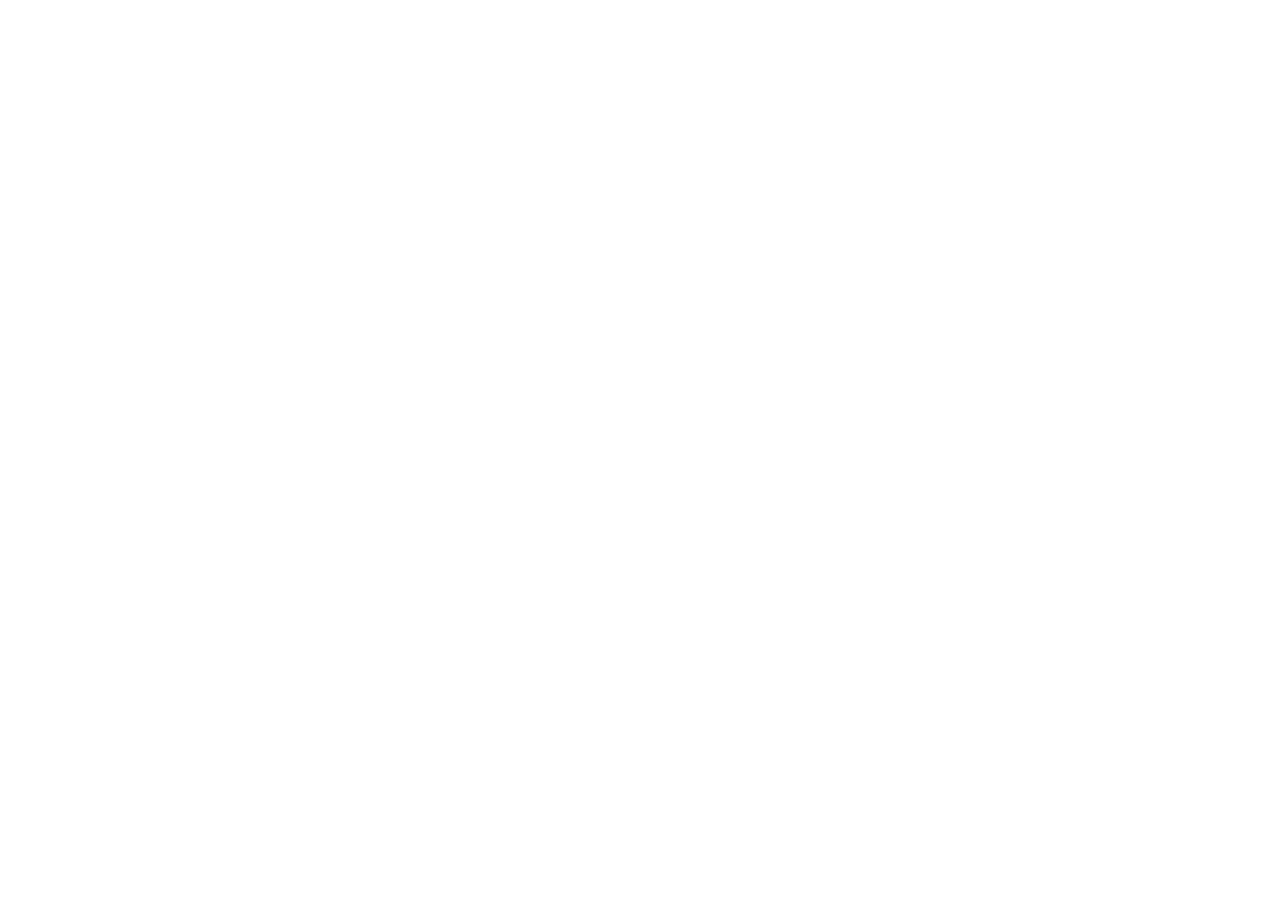
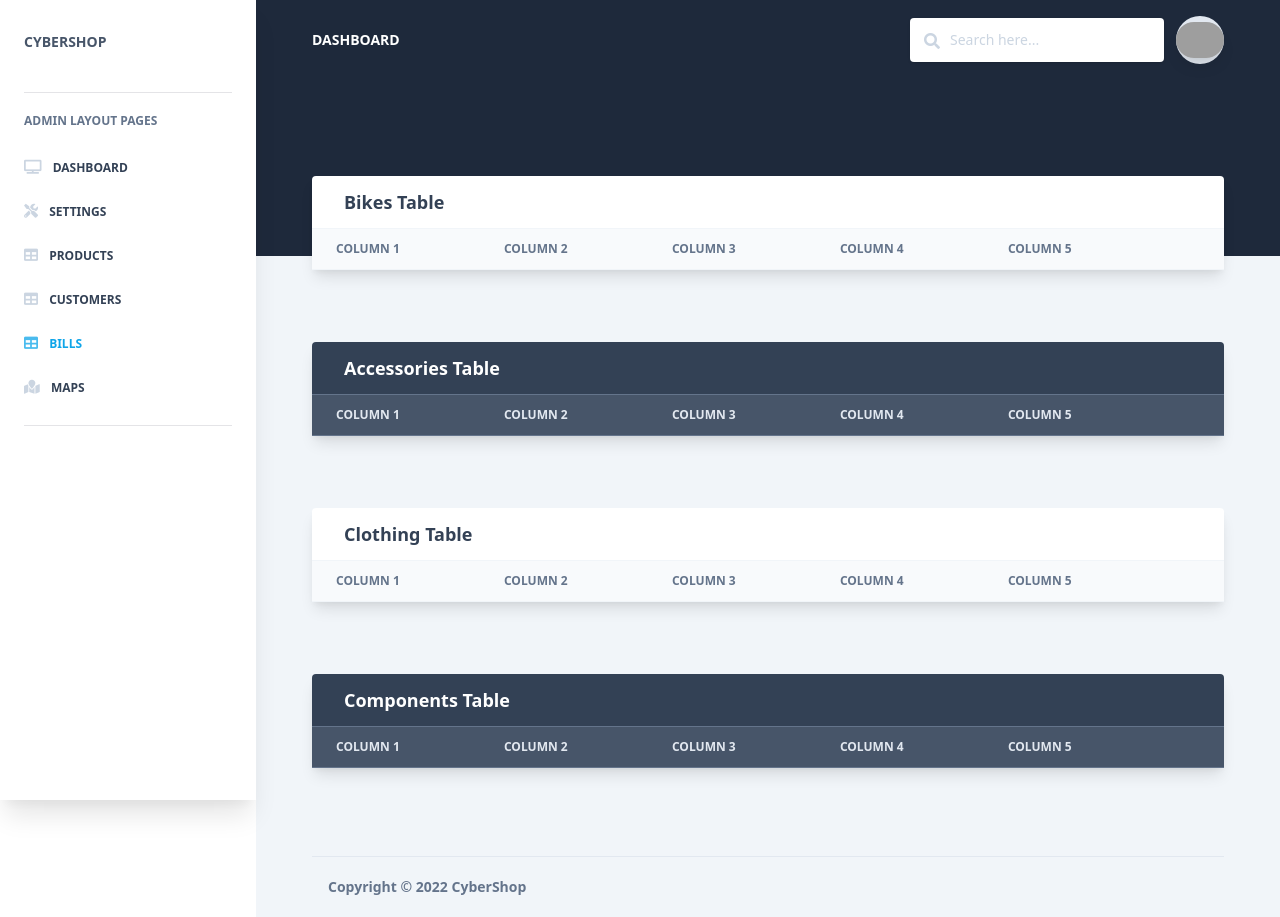
Before and after one commit to Ons-bm/Shoppy, a Next.js app: page /admin/admin/bills in a window 1280 px wide. Before the commit this address had no page. Before the commit the page ends 800 px from the top, so only its background shows below. Built offline with nearby package versions, Linux system fonts and the light colour scheme; grey boxes are pictures that could not be loaded.

Commit message:
Add admin pages

```diff
--- /dev/null
+++ b/pages/admin/admin/bills.js
@@ -0,0 +1,30 @@
+import React from "react";
+// components
+
+import CardTable from "components/Cards/CardTable.js";
+
+// layout for page
+
+import Admin from "layouts/Admin.js";
+
+export default function Bills() {
+  return (
+    <>
+      <div className="flex flex-wrap mt-4">
+        <div className="w-full mb-12 px-4">
+          <CardTable title="Bikes Table" />
+        </div>
+        <div className="w-full mb-12 px-4">
+          <CardTable color="dark" title="Accessories Table" />
+        </div>
+        <div className="w-full mb-12 px-4">
+          <CardTable title="Clothing Table" />
+        </div>
+        <div className="w-full mb-12 px-4">
+          <CardTable color="dark" title="Components Table" />
+        </div>
+      </div>
+    </>
+  );
+}
+Bills.layout = Admin;
```
Also changed, not shown: pages/admin/admin/settings.js (added, +27 -0 lines), pages/admin/admin/tables.js (added, +32 -0 lines).
